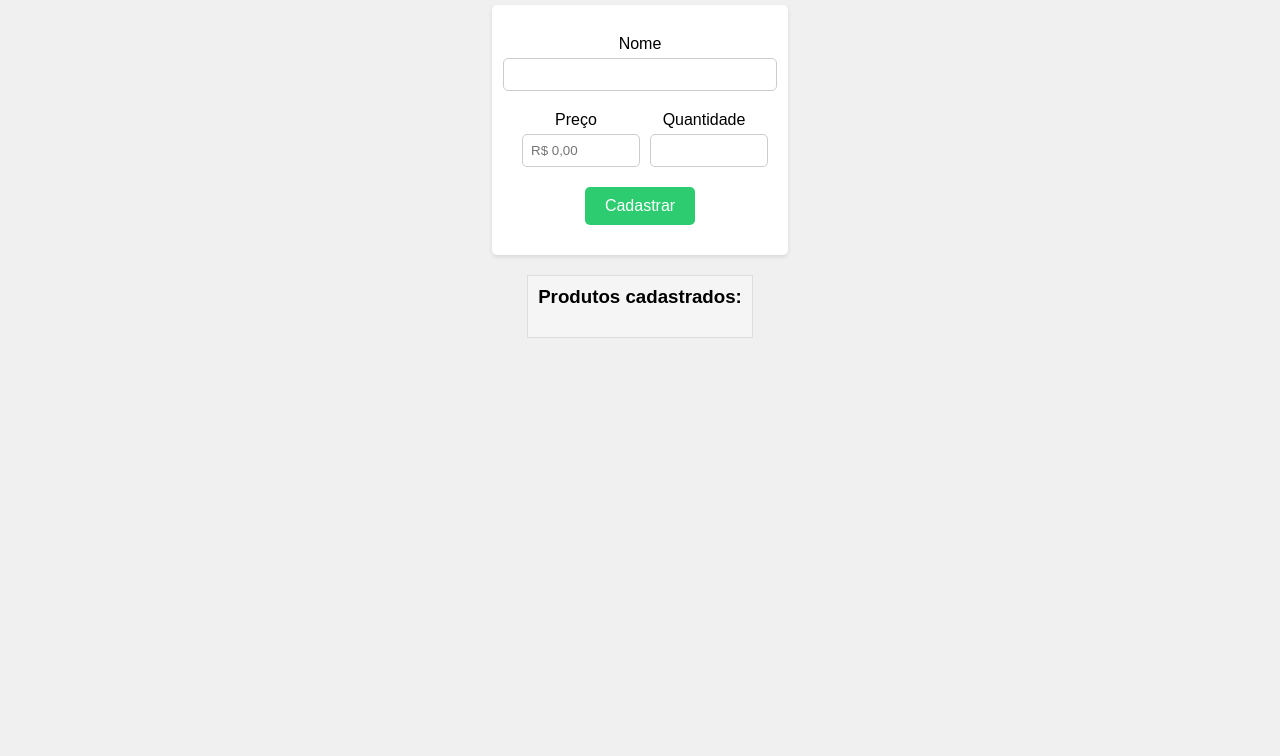
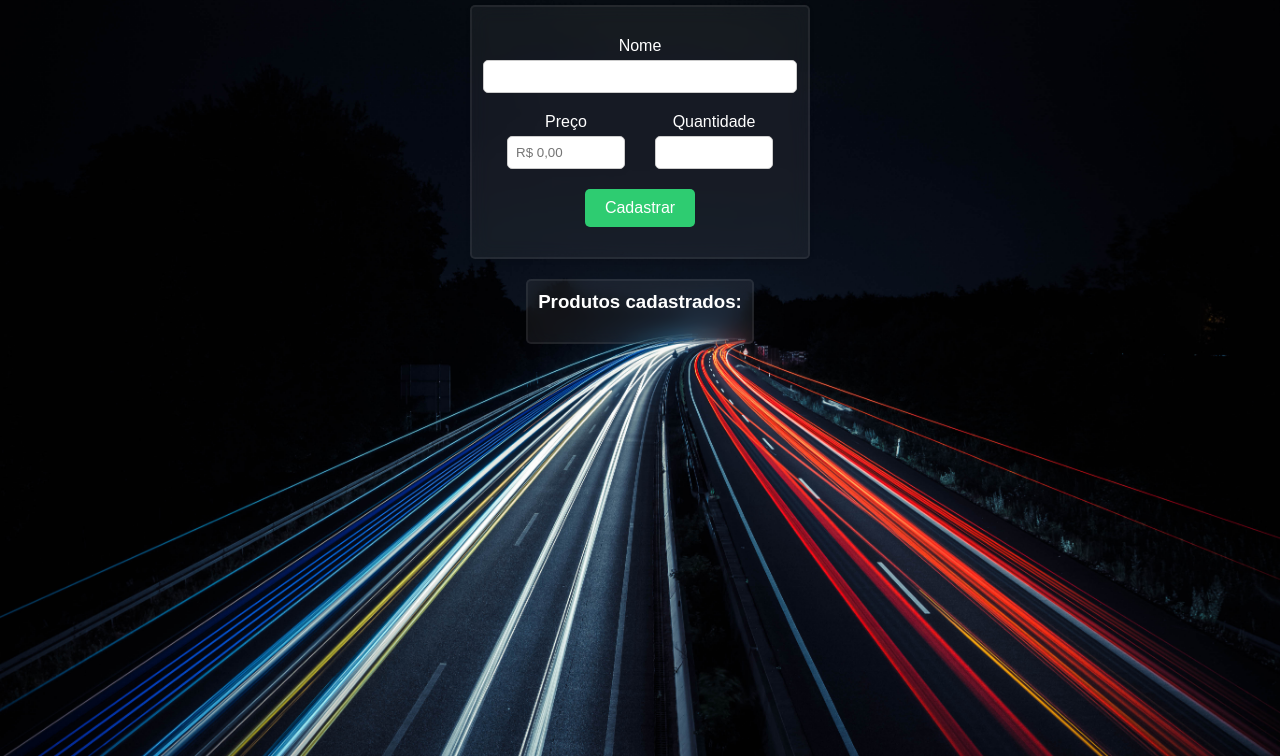
Before and after one commit to larasous/FormJs, a plain HTML site: page index.html in a window 1280 px wide. Shown: the part 72-828 px from the top of the page. Before the commit the page ends 800 px from the top, so only its background shows below. Drawn offline with Linux system fonts and the light colour scheme.

Commit message:
Finalizado o trabalho de front

```diff
--- a/js/lista.js
+++ b/js/lista.js
@@ -12,7 +12,7 @@ window.onload = () => {
 
         // criar um novo elemento li
         const li = document.createElement('li');
-        li.innerHTML = `${nome} - ${preco.toLocaleString('pt-BR', {style: 'currency', currency: 'BRL'})} - ${qtd} unidades`;
+        li.innerHTML = `${nome} <br> R$:${preco.toLocaleString('pt-BR', {style: 'currency', currency: 'BRL'})} - ${qtd} unidades`;
 
         // adicionar o novo elemento à lista
         const listaProdutos = document.getElementById('lista-produtos');
--- a/styles/style.css
+++ b/styles/style.css
@@ -1,6 +1,12 @@
 body {
+    height: 100vh;
     font-family: Arial, sans-serif;
-    background-color: #f0f0f0;
+    background-color: #1a1c29;
+    background-image: url(../img/Fundo1.jpeg);
+    background-position: center center;
+    background-size: cover;
+    background-repeat: no-repeat;
+    background-attachment: fixed;
 }
 
 .container {
@@ -11,7 +17,7 @@ body {
 h2 {
     text-align: center;
     font-size: 2em;
-    color: #333;
+    color: #ffffff;
     margin-top: 20px;
     margin-bottom: 20px;
 }
@@ -27,7 +33,10 @@ h2 {
     max-width: 600px;
     margin: 0 auto;
     padding: 20px;
-    background-color: #fff;
+    color: #ffffff;
+    background: #ffffff10;
+    backdrop-filter: blur(10px);
+    border: #ffffff10 2px solid;
     border-radius: 5px;
     box-shadow: 0 2px 4px rgba(0, 0, 0, 0.1);
 }
@@ -44,6 +53,7 @@ h2 {
     justify-content: center;
     align-items: center;
     margin: 10px 0;
+    color: #ffffff;
 }
 
 .input-padrao {
@@ -57,8 +67,11 @@ h2 {
 
 .input-pequeno {
     max-width: 100px;
-    margin-left: 10px;
+    margin-left: 15px;
+    margin-right: 15px;
+
 }
+
 
 .input-nome {
     padding: 8px;
@@ -88,15 +101,19 @@ input[type="submit"]:hover {
 }
 
 #lista {
-    background-color: #f5f5f5;
-    border: 1px solid #ddd;
+    background: #ffffff10;
+    backdrop-filter: blur(10px);
+    border: #ffffff10 2px solid;
+    border-radius: 5px;
     max-width: 600px;
     margin: 20px auto;
     padding: 10px;
+    color: #fff;
 }
 
 #lista h3 {
     margin-top: 0;
+    text-align: center;
 }
 
 #lista ul {
```
Also changed, not shown: img/Fundo1.jpeg (added).
